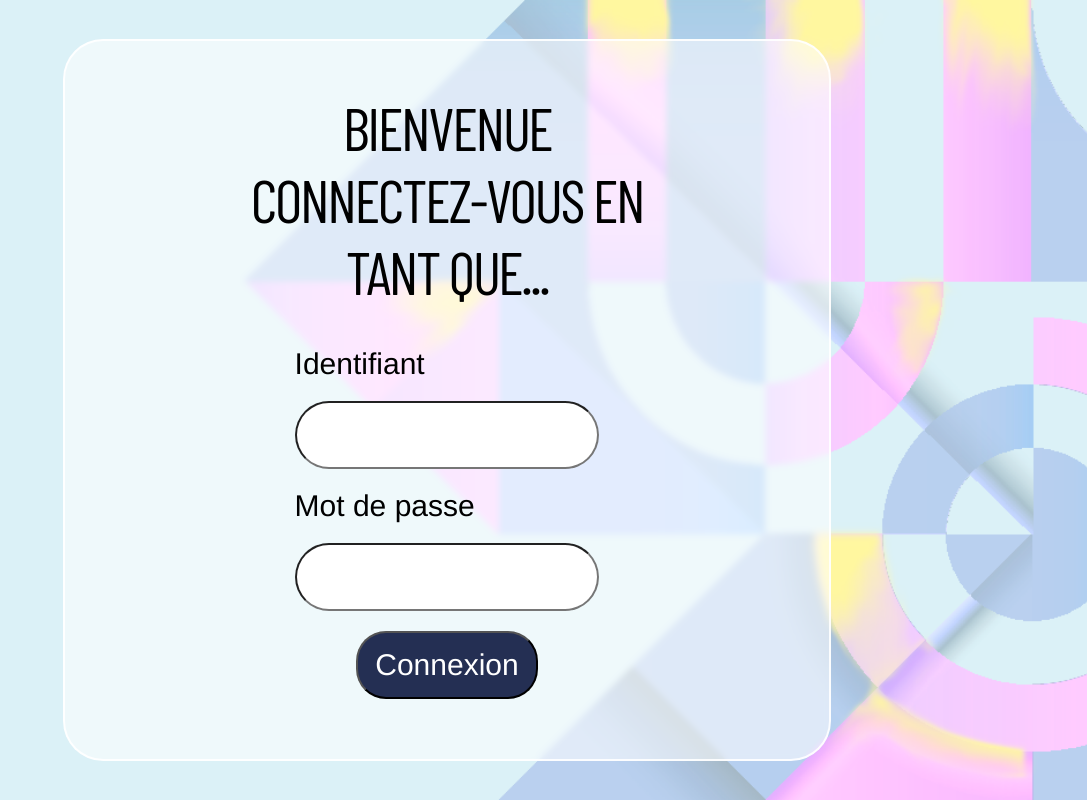
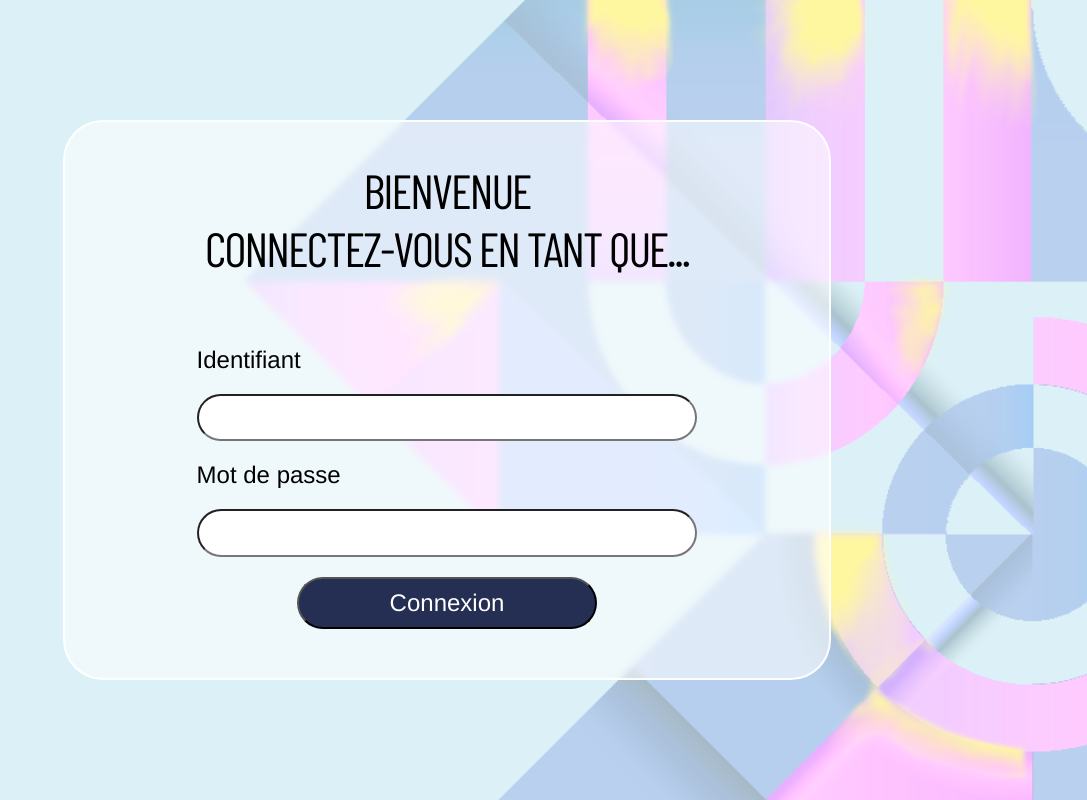
Before and after one commit to KDeJesusPinto/SAE-3.01c-Projet-FI, a Flask app: page / in a window 1280 px wide. Shown: the whole page, without its empty margins (193-1280 px from the left). Run offline with Flask 3, Linux system fonts and the light colour scheme; some web fonts are replaced.

Commit message:
Avancé, tests

```diff
--- a/appSoutenance/static/styles_generaux.css
+++ b/appSoutenance/static/styles_generaux.css
@@ -12,6 +12,8 @@
     --couleur_principale_site: #a671b0;
 
     --couleur_texte_clair: white;
+
+    font-size: 3vh;
 }
 
 /*---------------- STYLES GÉNÉRAUX ----------------*/
@@ -22,9 +24,10 @@ body{
     background-position: center;
     background-size: cover;
     background-attachment: fixed;
+    overflow-x: hidden;
 
     font-family: "Arimo", sans-serif;
-    font-size: 30px;
+    /*font-size: 30px;
 
     /* positionnement */
     padding: 0;
@@ -42,7 +45,7 @@ h1{
     font-family: "Barlow Condensed", sans-serif;
     font-weight: 400;
     font-style: normal;
-    font-size: 2.5em;
+    font-size: 3.5rem;
     letter-spacing: -0.04em;
     text-transform: uppercase;
     white-space: nowrap;
@@ -58,7 +61,7 @@ h2{
     font-family: "Barlow Condensed", sans-serif;
     font-weight: 400;
     font-style: normal;
-    font-size: 2em;
+    font-size: 2rem;
     letter-spacing: -0.04em;
     text-transform: uppercase;
 
@@ -163,7 +166,7 @@ div.boite_horizontale p{
     cursor: pointer;
 
     /* positionnement */
-    padding: 15px;
+    padding: 2%;
     width: 100%;
 }
 
--- a/appSoutenance/static/styles_pages.css
+++ b/appSoutenance/static/styles_pages.css
@@ -14,11 +14,10 @@ div#connexion{
 
     /* positionnement */
     width: 60vw;
-    min-height: 60vh;
-    padding: 50px 150px;
+    height: 70vh;
 
     align-self: center;
-    justify-content: space-around;
+    justify-content: space-evenly;
     row-gap: 30px;
 
     form{
@@ -40,7 +39,7 @@ div#connexion{
         width: 100%;
         margin: 0;
         font-size: 0.7em;
-        padding: 20px;
+        padding: 0.7em;
     }
 }
 
```
